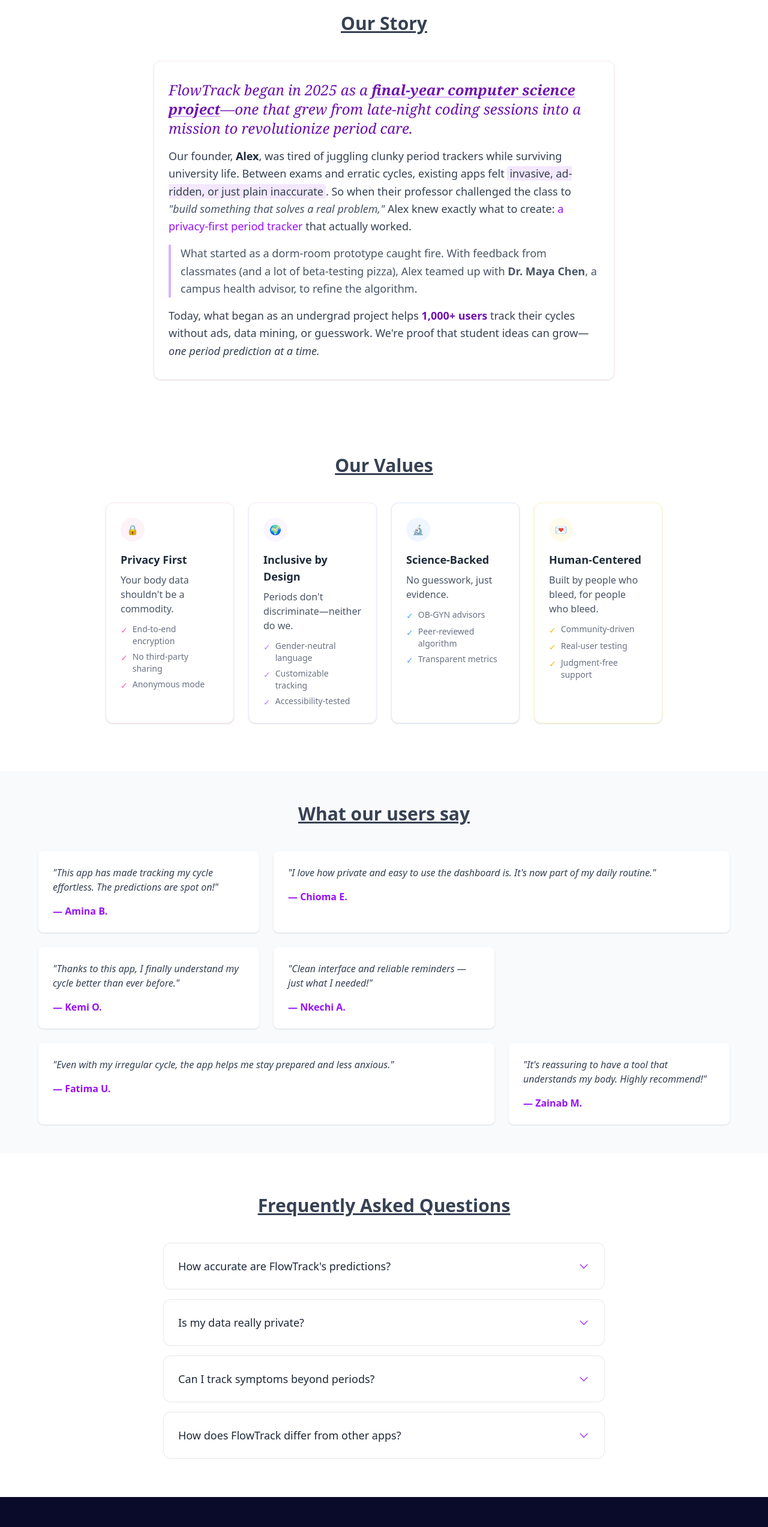
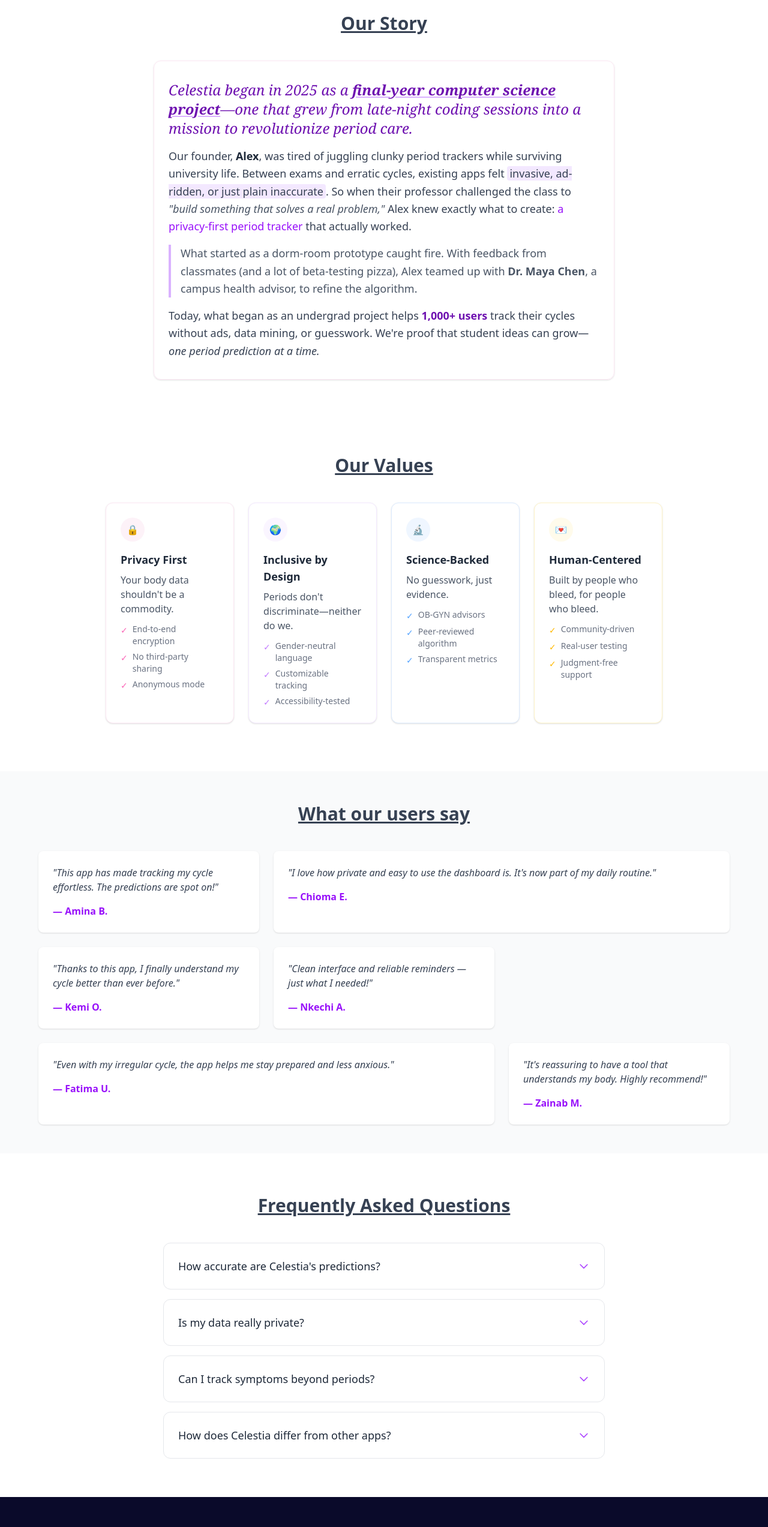
Before and after one commit to Nnamdi-Uzoigwe/Period-Tracker-Web-App, a React (Vite) app in the folder client/: page /about in a window 1280 px wide. Shown: the part 920-3466 px from the top of the page at 60% size. Built offline with nearby package versions, Linux system fonts and the light colour scheme.

Commit message:
modified

```diff
--- a/client/src/sections/About/FAQ.jsx
+++ b/client/src/sections/About/FAQ.jsx
@@ -10,7 +10,7 @@
   const faqs = [
     {
       id: 1,
-      question: "How accurate are FlowTrack's predictions?",
+      question: "How accurate are Celestia's predictions?",
       answer:
         "Our algorithm achieves 90% accuracy after 3 logged cycles by combining your inputs with peer-reviewed medical patterns. Always consult a healthcare provider for medical decisions.",
     },
@@ -28,7 +28,7 @@
     },
     {
       id: 4,
-      question: "How does FlowTrack differ from other apps?",
+      question: "How does Celestia differ from other apps?",
       answer:
         "Three key ways: 1) No ads or data mining, 2) Medical-advisor-reviewed algorithms, 3) Inclusive design for all genders and cycle types.",
     },
--- a/client/src/sections/About/OurStory.jsx
+++ b/client/src/sections/About/OurStory.jsx
@@ -8,7 +8,7 @@
       <div className="max-w-3xl mx-auto px-6 py-8 bg-white/90 rounded-xl shadow-sm border border-pink-100">
         <p className="text-gray-700 text-lg leading-relaxed tracking-normal">
           <span className="block text-2xl font-serif text-purple-800 italic mb-4">
-            FlowTrack began in 2025 as a{" "}
+            Celestia began in 2025 as a{" "}
             <span className="font-bold underline decoration-purple-300">
               final-year computer science project
             </span>
```
